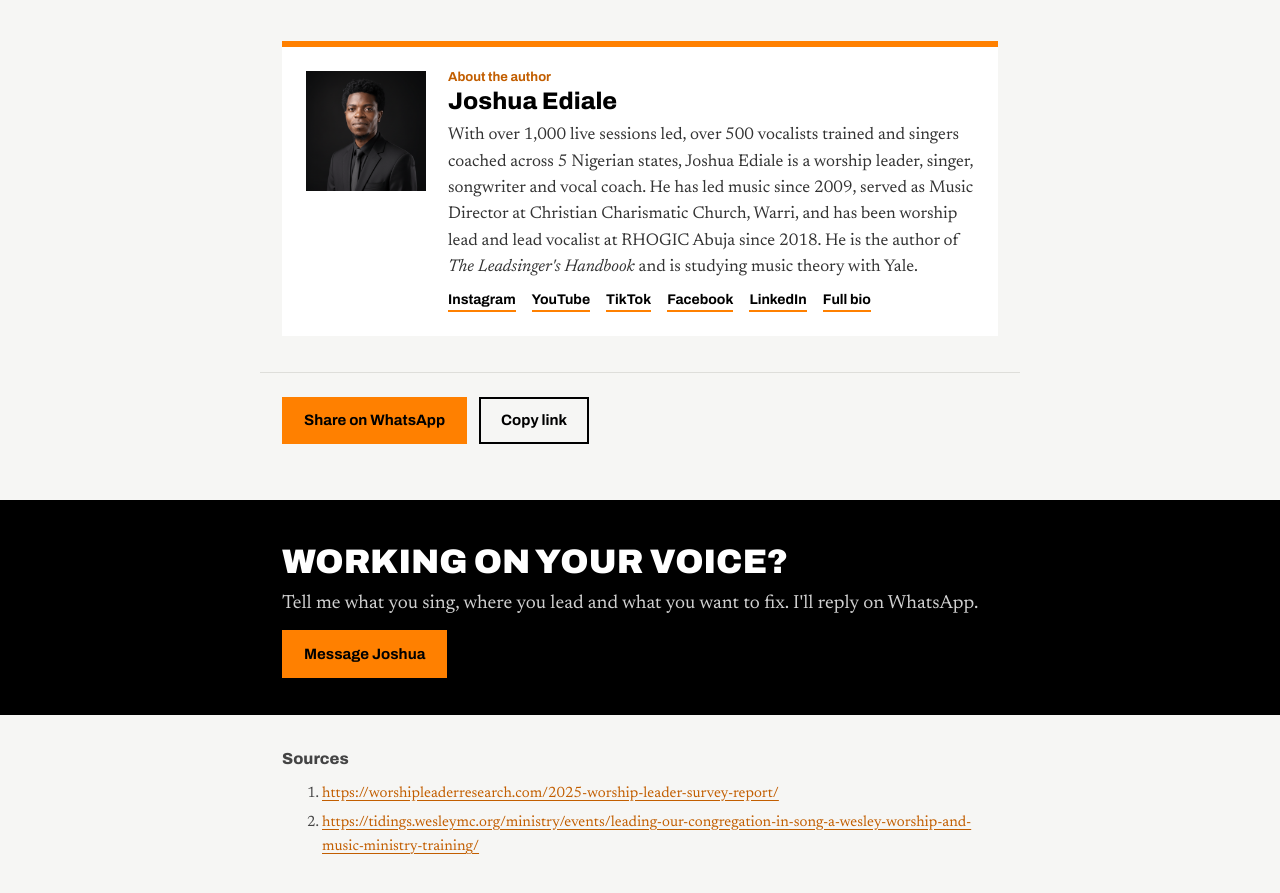
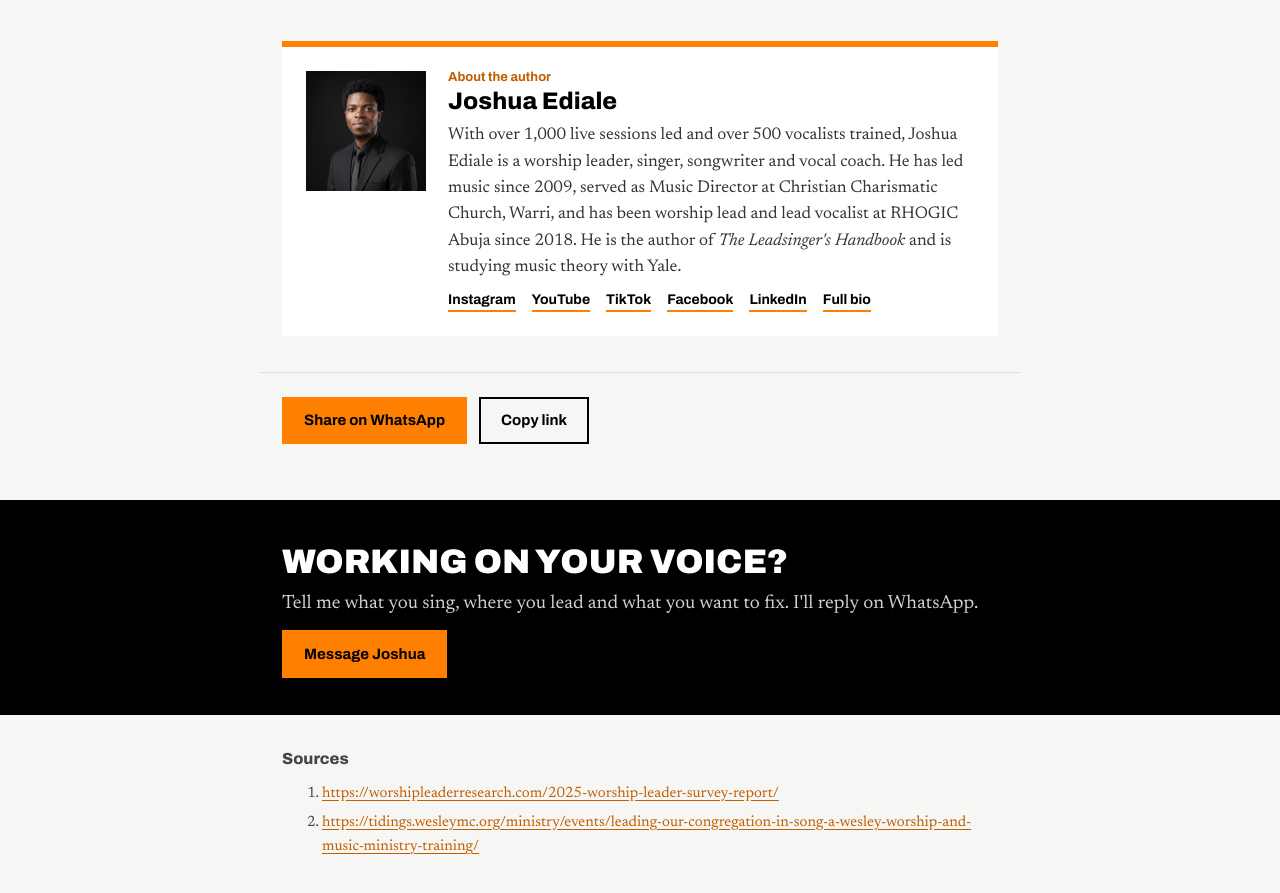
Before and after one commit to joshmovies/blog, an Eleventy site: page src/posts/congregation-is-not-your-audience.md in a window 1280 px wide. Shown: the part 5467-6360 px from the top of the page. Built offline with nearby package versions, Linux system fonts and the light colour scheme; Eleventy itself is replaced by a stand-in of ours; files that its build step writes are made by us from their sources.

Commit message:
Author box: drop the states line
Co-Authored-By: Claude Opus 5.5 <noreply@anthropic.com>
Claude-Session: https://claude.ai/code/session_01MeDHeocigqQU5qW21fPv12

```diff
--- a/src/_includes/author.njk
+++ b/src/_includes/author.njk
@@ -3,7 +3,7 @@
   <div>
     <p class="kicker">About the author</p>
     <h2 id="about-author">Joshua Ediale</h2>
-    <p>With over 1,000 live sessions led, over 500 vocalists trained and singers coached across 5 Nigerian states, Joshua Ediale is a worship leader, singer, songwriter and vocal coach. He has led music since 2009, served as Music Director at Christian Charismatic Church, Warri, and has been worship lead and lead vocalist at RHOGIC Abuja since 2018. He is the author of <em>The Leadsinger's Handbook</em> and is studying music theory with Yale.</p>
+    <p>With over 1,000 live sessions led and over 500 vocalists trained, Joshua Ediale is a worship leader, singer, songwriter and vocal coach. He has led music since 2009, served as Music Director at Christian Charismatic Church, Warri, and has been worship lead and lead vocalist at RHOGIC Abuja since 2018. He is the author of <em>The Leadsinger's Handbook</em> and is studying music theory with Yale.</p>
     <p class="links">{% for s in site.socials %}<a href="{{ s.url }}" rel="me noopener" target="_blank">{{ s.name }}</a>{% endfor %}<a href="{{ site.about }}">Full bio</a></p>
   </div>
 </section>
```
